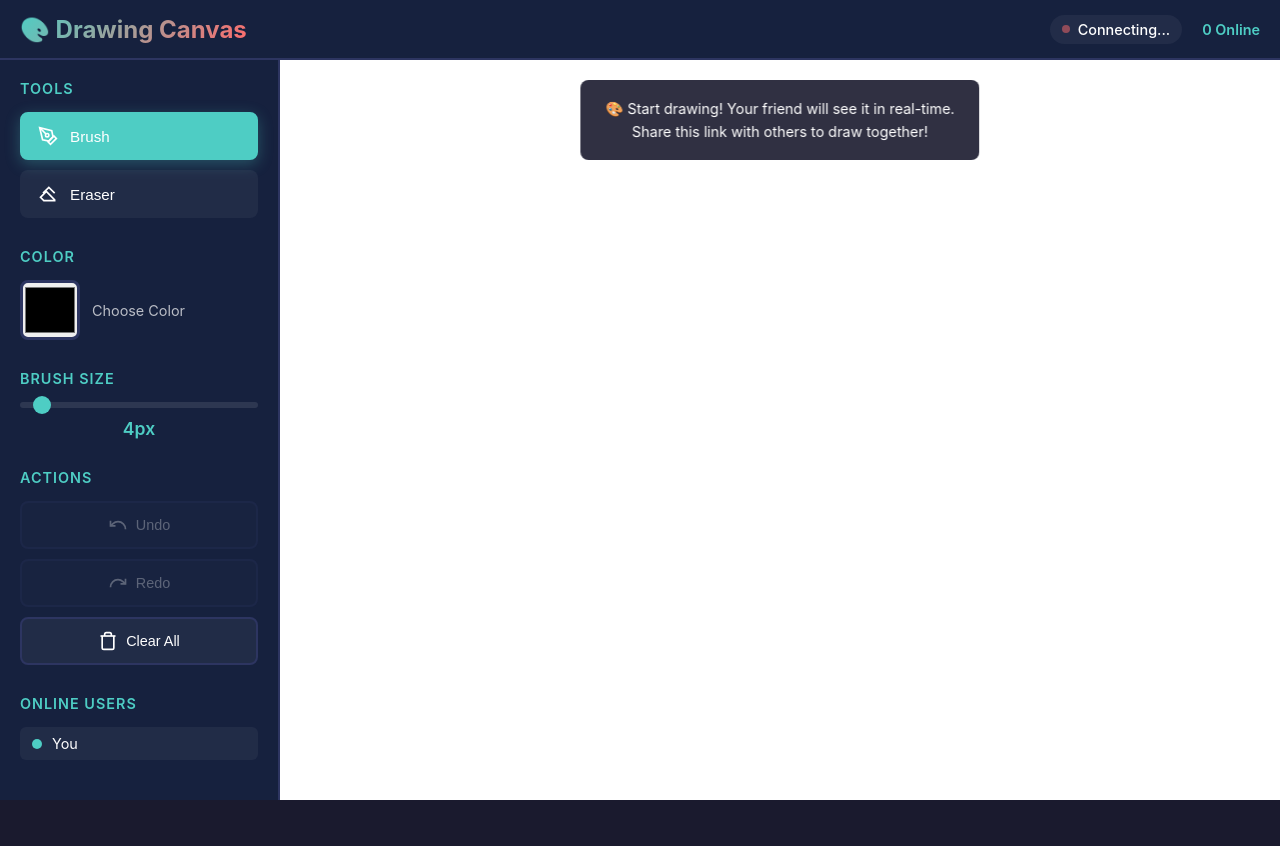
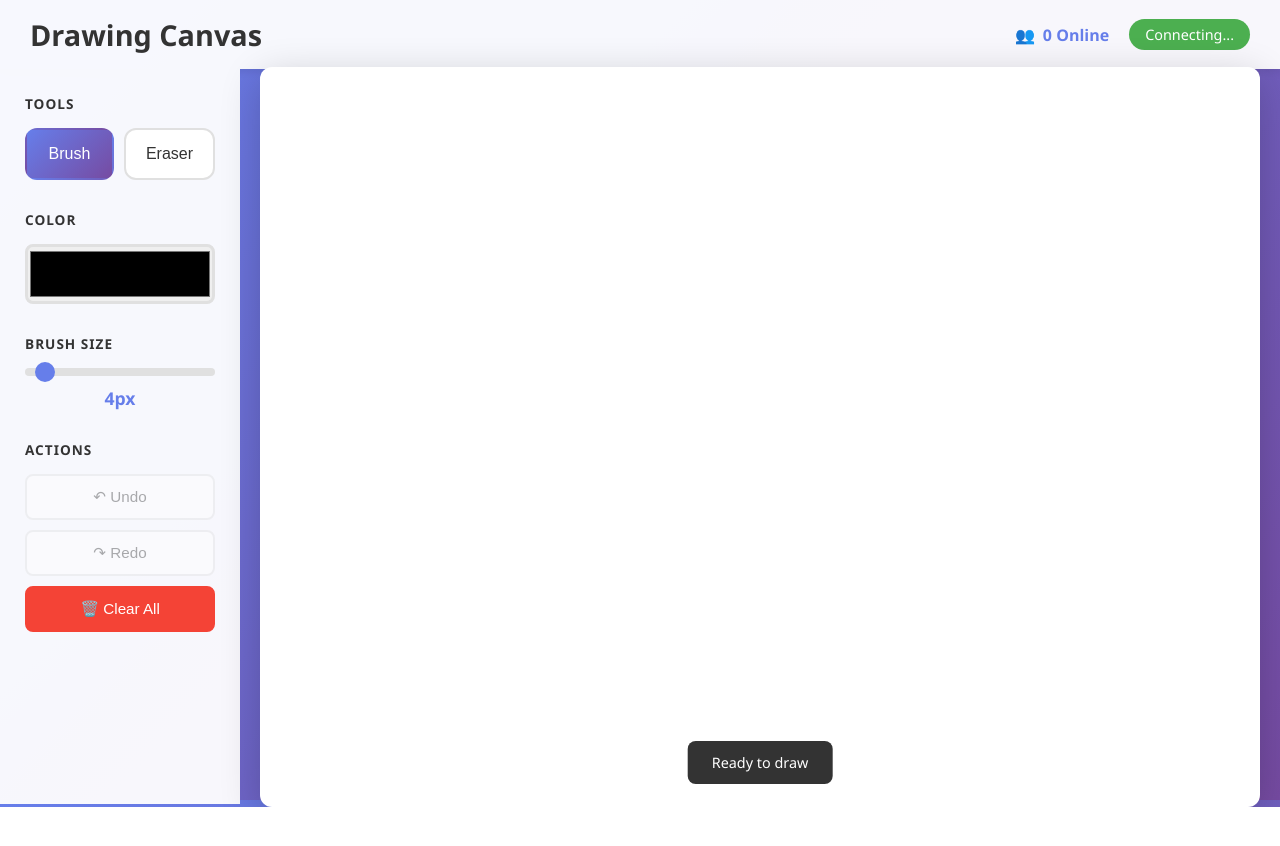
Before and after one commit to Shankarmahadev4950/FLAM---DRAWING-CANVAS, a website: page index.html in a window 1280 px wide. After the commit the page ends 807 px from the top, so only its background shows below. Drawn offline with nearby package versions, Linux system fonts and the light colour scheme; files that its build step writes are made by us from their sources.

Commit message:
Update index.html

```diff
--- a/index.html
+++ b/index.html
@@ -2,122 +2,282 @@
 <html lang="en">
 <head>
     <meta charset="UTF-8">
-    <meta name="viewport" content="width=device-width, initial-scale=1.0, maximum-scale=1.0, user-scalable=no">
-    <meta name="description" content="Real-time collaborative drawing canvas">
-    <title>Collaborative Drawing Canvas</title>
-    <link rel="stylesheet" href="css/styles.css">
+    <meta name="viewport" content="width=device-width, initial-scale=1.0">
+    <title>Drawing Canvas</title>
+    <style>
+        * {
+            margin: 0;
+            padding: 0;
+            box-sizing: border-box;
+        }
+
+        body {
+            font-family: 'Segoe UI', Tahoma, Geneva, Verdana, sans-serif;
+            background: linear-gradient(135deg, #667eea 0%, #764ba2 100%);
+            height: 100vh;
+            overflow: hidden;
+        }
+
+        .header {
+            background: rgba(255, 255, 255, 0.95);
+            padding: 15px 30px;
+            display: flex;
+            justify-content: space-between;
+            align-items: center;
+            box-shadow: 0 2px 10px rgba(0,0,0,0.1);
+        }
+
+        .header h1 {
+            color: #333;
+            font-size: 1.8rem;
+            font-weight: 600;
+        }
+
+        .header-right {
+            display: flex;
+            gap: 20px;
+            align-items: center;
+        }
+
+        .user-count {
+            display: flex;
+            align-items: center;
+            gap: 8px;
+            font-size: 1rem;
+            color: #667eea;
+            font-weight: 600;
+        }
+
+        .status {
+            padding: 6px 16px;
+            background: #4CAF50;
+            color: white;
+            border-radius: 20px;
+            font-size: 0.9rem;
+            font-weight: 500;
+        }
+
+        .status.disconnected {
+            background: #f44336;
+        }
+
+        .container {
+            display: flex;
+            height: calc(100vh - 65px);
+        }
+
+        .sidebar {
+            width: 350px;
+            background: rgba(255, 255, 255, 0.95);
+            padding: 25px;
+            overflow-y: auto;
+        }
+
+        .section {
+            margin-bottom: 30px;
+        }
+
+        .section h3 {
+            color: #333;
+            font-size: 0.85rem;
+            text-transform: uppercase;
+            letter-spacing: 1px;
+            margin-bottom: 15px;
+            font-weight: 600;
+        }
+
+        .tools {
+            display: grid;
+            grid-template-columns: repeat(2, 1fr);
+            gap: 10px;
+        }
+
+        .tool-btn {
+            padding: 15px 20px;
+            border: 2px solid #e0e0e0;
+            background: white;
+            border-radius: 12px;
+            cursor: pointer;
+            transition: all 0.3s;
+            font-size: 1rem;
+            font-weight: 500;
+            color: #333;
+        }
+
+        .tool-btn:hover {
+            border-color: #667eea;
+            transform: translateY(-2px);
+            box-shadow: 0 4px 12px rgba(102, 126, 234, 0.2);
+        }
+
+        .tool-btn.active {
+            background: linear-gradient(135deg, #667eea 0%, #764ba2 100%);
+            color: white;
+            border-color: transparent;
+        }
+
+        .color-picker {
+            width: 100%;
+            height: 60px;
+            border: 3px solid #e0e0e0;
+            border-radius: 8px;
+            cursor: pointer;
+        }
+
+        .size-control {
+            display: flex;
+            flex-direction: column;
+            gap: 10px;
+        }
+
+        .slider {
+            width: 100%;
+            height: 8px;
+            border-radius: 5px;
+            background: #e0e0e0;
+            outline: none;
+            -webkit-appearance: none;
+        }
+
+        .slider::-webkit-slider-thumb {
+            -webkit-appearance: none;
+            width: 20px;
+            height: 20px;
+            border-radius: 50%;
+            background: #667eea;
+            cursor: pointer;
+        }
+
+        .size-value {
+            text-align: center;
+            font-size: 1.1rem;
+            font-weight: 600;
+            color: #667eea;
+        }
+
+        .canvas-wrapper {
+            flex: 1;
+            display: flex;
+            justify-content: center;
+            align-items: center;
+            padding: 20px;
+            position: relative;
+        }
+
+        canvas {
+            background: white;
+            border-radius: 12px;
+            box-shadow: 0 10px 40px rgba(0,0,0,0.2);
+            cursor: crosshair;
+            touch-action: none;
+        }
+
+        .status-message {
+            position: absolute;
+            bottom: 20px;
+            left: 50%;
+            transform: translateX(-50%);
+            background: rgba(0,0,0,0.8);
+            color: white;
+            padding: 12px 24px;
+            border-radius: 8px;
+            font-size: 0.9rem;
+        }
+
+        .action-buttons {
+            display: flex;
+            flex-direction: column;
+            gap: 10px;
+        }
+
+        .action-btn {
+            padding: 12px 20px;
+            border: 2px solid #e0e0e0;
+            background: white;
+            border-radius: 8px;
+            cursor: pointer;
+            transition: all 0.3s;
+            font-size: 0.95rem;
+            font-weight: 500;
+            color: #333;
+        }
+
+        .action-btn:hover {
+            background: #f5f5f5;
+            border-color: #667eea;
+        }
+
+        .action-btn:disabled {
+            opacity: 0.4;
+            cursor: not-allowed;
+        }
+
+        .clear-btn {
+            background: #f44336;
+            color: white;
+            border-color: #f44336;
+        }
+
+        .clear-btn:hover {
+            background: #d32f2f;
+        }
+    </style>
 </head>
 <body>
-    <!-- Header -->
-    <header class="header">
-        <div class="header-content">
-            <h1 class="app-title">🎨 Drawing Canvas</h1>
-            <div class="header-info">
-                <div class="connection-status">
-                    <span class="status-dot"></span>
-                    <span class="status-text">Connecting...</span>
+    <div class="header">
+        <h1>Drawing Canvas</h1>
+        <div class="header-right">
+            <div class="user-count">
+                <span>👥</span>
+                <span id="online-count" class="online-count">0 Online</span>
+            </div>
+            <div id="status-indicator" class="status">Connecting...</div>
+        </div>
+    </div>
+
+    <div class="container">
+        <div class="sidebar">
+            <div class="section">
+                <h3>TOOLS</h3>
+                <div class="tools">
+                    <button class="tool-btn active" data-tool="brush">Brush</button>
+                    <button class="tool-btn" data-tool="eraser">Eraser</button>
                 </div>
-                <div class="user-count">
-                    <span class="online-count">0 Online</span>
+            </div>
+
+            <div class="section">
+                <h3>COLOR</h3>
+                <input type="color" id="color-picker" class="color-picker" value="#000000">
+            </div>
+
+            <div class="section">
+                <h3>BRUSH SIZE</h3>
+                <div class="size-control">
+                    <input type="range" id="brush-size" class="slider" min="1" max="50" value="4">
+                    <div class="size-value" id="size-value">4px</div>
+                </div>
+            </div>
+
+            <div class="section">
+                <h3>ACTIONS</h3>
+                <div class="action-buttons">
+                    <button class="action-btn" id="undo-btn" disabled>↶ Undo</button>
+                    <button class="action-btn" id="redo-btn" disabled>↷ Redo</button>
+                    <button class="action-btn clear-btn" id="clear-btn">🗑️ Clear All</button>
                 </div>
             </div>
         </div>
-    </header>
 
-    <!-- Main Container -->
-    <div class="container">
-        <!-- Toolbar -->
-        <aside class="toolbar">
-            <div class="toolbar-section">
-                <h3 class="toolbar-title">Tools</h3>
-                <div class="tool-buttons">
-                    <button class="tool-btn active" data-tool="brush" title="Brush">
-                        <svg width="24" height="24" viewBox="0 0 24 24" fill="none" stroke="currentColor" stroke-width="2">
-                            <path d="M12 19l7-7 3 3-7 7-3-3z"></path>
-                            <path d="M18 13l-1.5-7.5L2 2l3.5 14.5L13 18l5-5z"></path>
-                            <path d="M2 2l7.586 7.586"></path>
-                            <circle cx="11" cy="11" r="2"></circle>
-                        </svg>
-                        <span>Brush</span>
-                    </button>
-                    <button class="tool-btn" data-tool="eraser" title="Eraser">
-                        <svg width="24" height="24" viewBox="0 0 24 24" fill="none" stroke="currentColor" stroke-width="2">
-                            <path d="M20 20H7L3 16 10 9 20 19Z"></path>
-                            <path d="M6 11L13 4 20 11"></path>
-                        </svg>
-                        <span>Eraser</span>
-                    </button>
-                </div>
-            </div>
-
-            <div class="toolbar-section">
-                <h3 class="toolbar-title">Color</h3>
-                <div class="color-picker-container">
-                    <input type="color" id="color-picker" value="#000000" class="color-input">
-                    <span class="color-label">Choose Color</span>
-                </div>
-            </div>
-
-            <div class="toolbar-section">
-                <h3 class="toolbar-title">Brush Size</h3>
-                <div class="size-control">
-                    <input type="range" id="brush-size" min="1" max="50" value="4" class="size-slider">
-                    <span id="size-display" class="size-value">4px</span>
-                </div>
-            </div>
-
-            <div class="toolbar-section">
-                <h3 class="toolbar-title">Actions</h3>
-                <div class="action-buttons">
-                    <button id="undo-btn" class="action-btn" title="Undo" disabled>
-                        <svg width="20" height="20" viewBox="0 0 24 24" fill="none" stroke="currentColor" stroke-width="2">
-                            <path d="M3 7v6h6"></path>
-                            <path d="M21 17a9 9 0 00-9-9 9 9 0 00-6 2.3L3 13"></path>
-                        </svg>
-                        Undo
-                    </button>
-                    <button id="redo-btn" class="action-btn" title="Redo" disabled>
-                        <svg width="20" height="20" viewBox="0 0 24 24" fill="none" stroke="currentColor" stroke-width="2">
-                            <path d="M21 7v6h-6"></path>
-                            <path d="M3 17a9 9 0 019-9 9 9 0 016 2.3l3 2.7"></path>
-                        </svg>
-                        Redo
-                    </button>
-                    <button id="clear-btn" class="action-btn danger" title="Clear All">
-                        <svg width="20" height="20" viewBox="0 0 24 24" fill="none" stroke="currentColor" stroke-width="2">
-                            <polyline points="3 6 5 6 21 6"></polyline>
-                            <path d="M19 6v14a2 2 0 0 1-2 2H7a2 2 0 0 1-2-2V6m3 0V4a2 2 0 0 1 2-2h4a2 2 0 0 1 2 2v2"></path>
-                        </svg>
-                        Clear All
-                    </button>
-                </div>
-            </div>
-
-            <div class="toolbar-section">
-                <h3 class="toolbar-title">Online Users</h3>
-                <div id="user-list" class="user-list">
-                    <div class="user-item">
-                        <span class="user-dot" style="background: #4ECDC4;"></span>
-                        <span class="user-name">You</span>
-                    </div>
-                </div>
-            </div>
-        </aside>
-
-        <!-- Canvas -->
-        <main class="canvas-container">
-            <canvas id="drawing-canvas" class="drawing-canvas"></canvas>
-            <div class="canvas-overlay">
-                <div class="instructions">
-                    <p>🎨 Start drawing! Your friend will see it in real-time.</p>
-                    <p>Share this link with others to draw together!</p>
-                </div>
-            </div>
-        </main>
+        <div class="canvas-wrapper">
+            <canvas id="drawing-canvas"></canvas>
+            <div class="status-message" id="status-msg">Ready to draw</div>
+        </div>
     </div>
 
-    <!-- Scripts -->
+    <!-- Socket.IO CDN -->
     <script src="https://cdn.socket.io/4.7.2/socket.io.min.js"></script>
+
+    <!-- ONLY LOAD EACH SCRIPT ONCE -->
     <script src="js/drawing-tool.js"></script>
     <script src="js/socket-client.js"></script>
     <script src="js/canvas-manager.js"></script>
```
